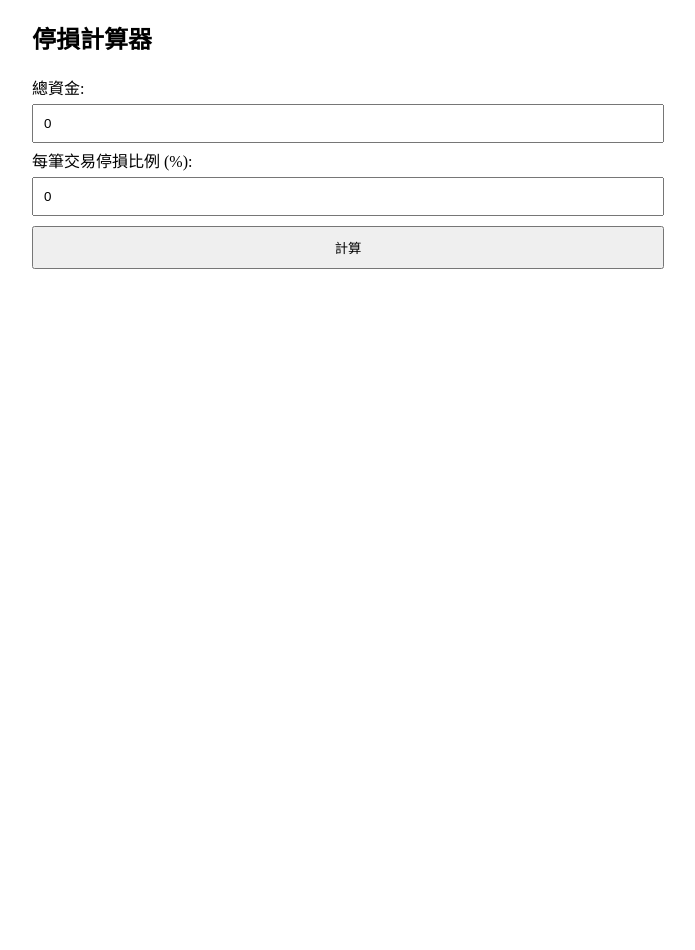
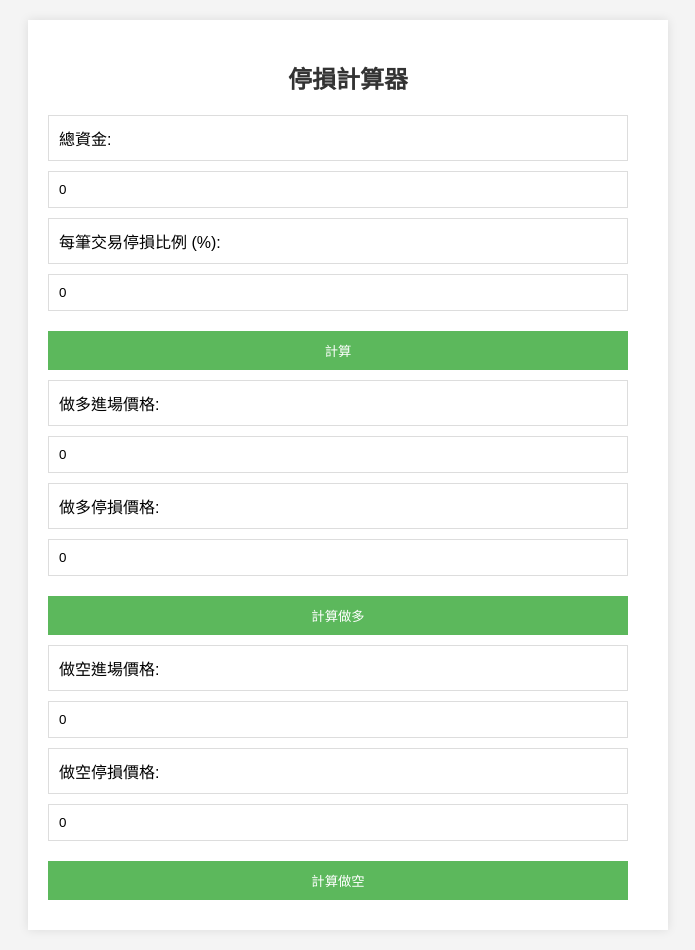
Before and after one commit to murmurcats/STOPLOSS, a Flask app: page / in a window 1280 px wide. Shown: the whole page, without its empty margins (292-987 px from the left). Before the commit the page ends 269 px from the top, so only its background shows below. Run offline with Flask 3, Linux system fonts and the light colour scheme.

Commit message:
Update index.html

```diff
--- a/templates/index.html
+++ b/templates/index.html
@@ -2,20 +2,63 @@
 <html lang="zh-TW">
 <head>
     <meta charset="UTF-8">
+    <meta name="viewport" content="width=device-width, initial-scale=1.0">
     <title>停損計算器</title>
     <style>
+        body {
+            font-family: Arial, sans-serif;
+            background-color: #f4f4f4;
+            margin: 0;
+            padding: 0;
+        }
         .container {
-            width: 50%;
-            margin: auto;
+            width: 90%;
+            max-width: 600px;
+            margin: 20px auto;
+            padding: 20px;
+            background-color: #fff;
+            box-shadow: 0 0 10px rgba(0, 0, 0, 0.1);
         }
-        input[type=number], button {
-            width: 100%;
+        h2 {
+            text-align: center;
+            color: #333;
+        }
+        label, input, button {
+            display: block;
+            width: calc(100% - 20px);
             padding: 10px;
-            margin: 5px 0;
+            margin-bottom: 10px;
+            border: 1px solid #ddd;
             box-sizing: border-box;
         }
-        .hidden {
-            display: none;
+        button {
+            background-color: #5cb85c;
+            color: white;
+            border: none;
+            margin-top: 20px;
+            cursor: pointer;
+        }
+        button:hover {
+            background-color: #4cae4c;
+        }
+        .result {
+            margin-top: 20px;
+            text-align: center;
+        }
+        .error {
+            color: red;
+            text-align: center;
+        }
+        /* Responsive adjustments */
+        @media (max-width: 768px) {
+            label, input, button {
+                font-size: 16px;
+            }
+            .container {
+                width: 95%;
+                margin: 10px auto;
+                padding: 10px;
+            }
         }
     </style>
 </head>
@@ -32,13 +75,13 @@
             <button type="submit">計算</button>
 
             {% if stop_loss_amount > 0 %}
-                <p>每筆交易停損金額: {{ stop_loss_amount }}</p>
-                <button type="submit" name="show_long">做多</button>
-                <button type="submit" name="show_short">做空</button>
+                <div class="result">
+                    <p>每筆交易停損金額: {{ stop_loss_amount }}</p>
+                </div>
             {% endif %}
 
             <!-- 做多操作 -->
-            <div id="long_operation" class="{{ 'hidden' if not show_long_operation }}">
+            <div id="long_operation" class="{{ 'hidden' if not long_results_shown }}">
                 <label for="long_entry_price">做多進場價格:</label>
                 <input type="number" id="long_entry_price" name="long_entry_price" value="{{ long_entry_price }}">
 
@@ -49,12 +92,14 @@
             </div>
 
             {% if long_results_shown %}
-                <p>做多停損點數: {{ long_entry_price - long_stop_loss_price }}</p>
-                <p>做多倉位 (U): {{ long_position_size }}</p>
+                <div class="result">
+                    <p>做多停損點數: {{ long_entry_price - long_stop_loss_price }}</p>
+                    <p>做多倉位 (U): {{ long_position_size }}</p>
+                </div>
             {% endif %}
 
             <!-- 做空操作 -->
-            <div id="short_operation" class="{{ 'hidden' if not show_short_operation }}">
+            <div id="short_operation" class="{{ 'hidden' if not short_results_shown }}">
                 <label for="short_entry_price">做空進場價格:</label>
                 <input type="number" id="short_entry_price" name="short_entry_price" value="{{ short_entry_price }}">
 
@@ -65,13 +110,18 @@
             </div>
 
             {% if short_results_shown %}
-                <p>做空停損點數: {{ short_stop_loss_price - short_entry_price }}</p>
-                <p>做空倉位 (U): {{ short_position_size }}</p>
+                <div class="result">
+                    <p>做空停損點數: {{ short_stop_loss_price - short_entry_price }}</p>
+                    <p>做空倉位 (U): {{ short_position_size }}</p>
+                </div>
+            {% endif %}
+
+            {% if error %}
+                <div class="error">
+                    <p>{{ error }}</p>
+                </div>
             {% endif %}
         </form>
-        {% if error %}
-            <p style="color: red;">{{ error }}</p>
-        {% endif %}
     </div>
 </body>
 </html>
```
